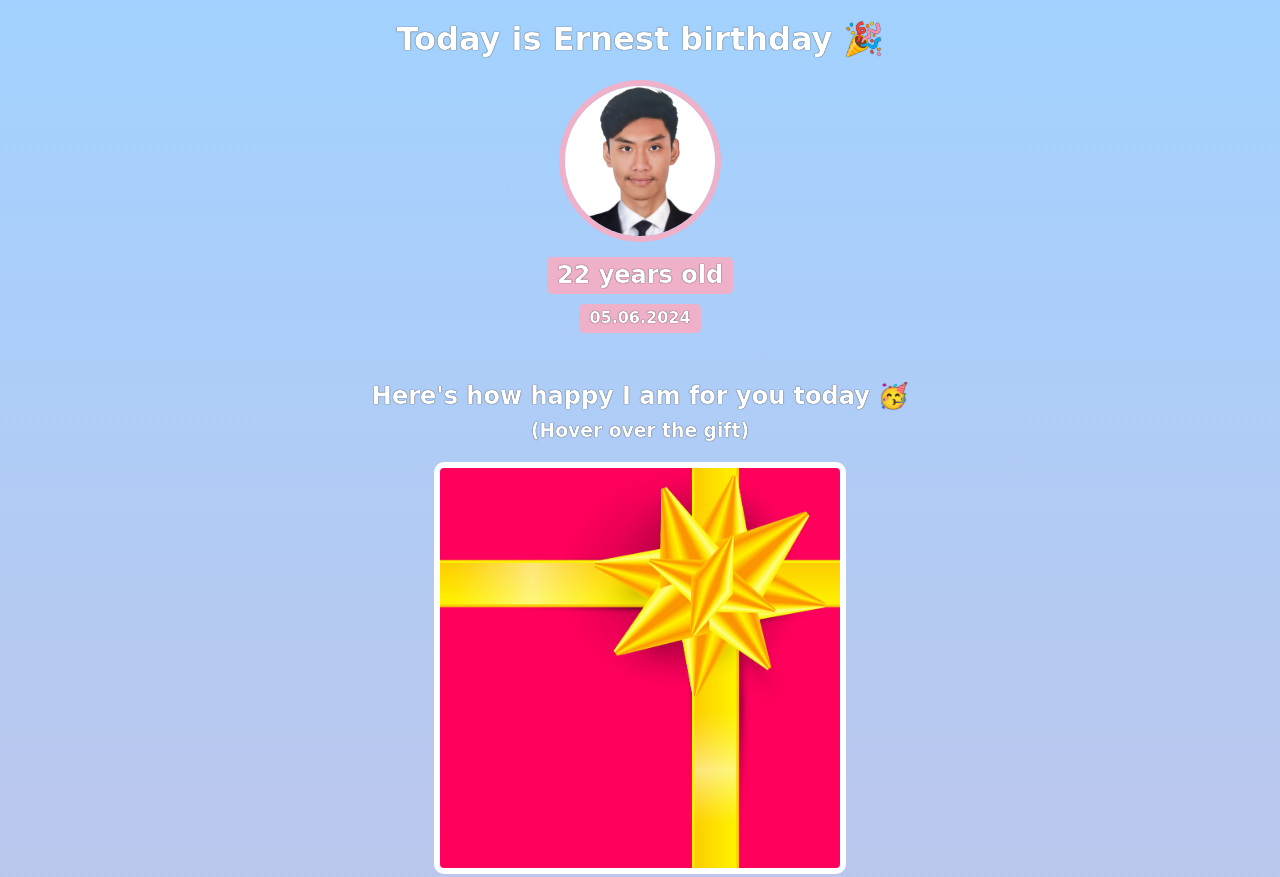
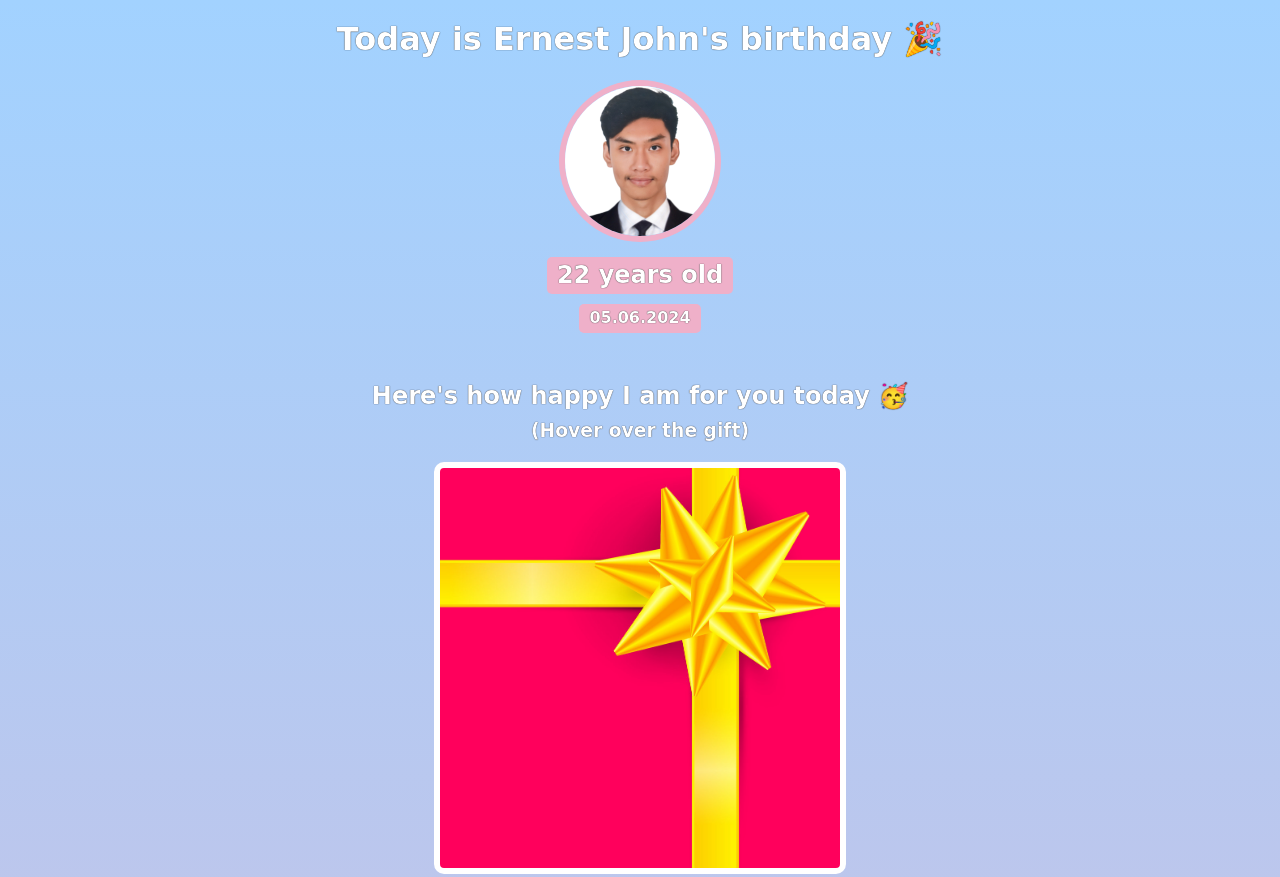
Before and after one commit to EJRoque/birthday-gift-site, a website built with Vite: page index.html in a window 1280 px wide. Shown: the top 877 px of the page. Built offline with nearby package versions, Linux system fonts and the light colour scheme; a web font is replaced by a local one.

Commit message:
change from ernest to ernest john

```diff
--- a/index.html
+++ b/index.html
@@ -7,7 +7,7 @@
     </head>
     <body>
         <div id="header">
-            <h1>Today is Ernest birthday 🎉</h1>
+            <h1>Today is Ernest John's birthday 🎉</h1>
             <img id="bff-img" src="images/IDpic.jpg">
             <h2 id="bday-age">22 years old</h2>
             <h4 id="bday-date">05.06.2024</h4>
```
